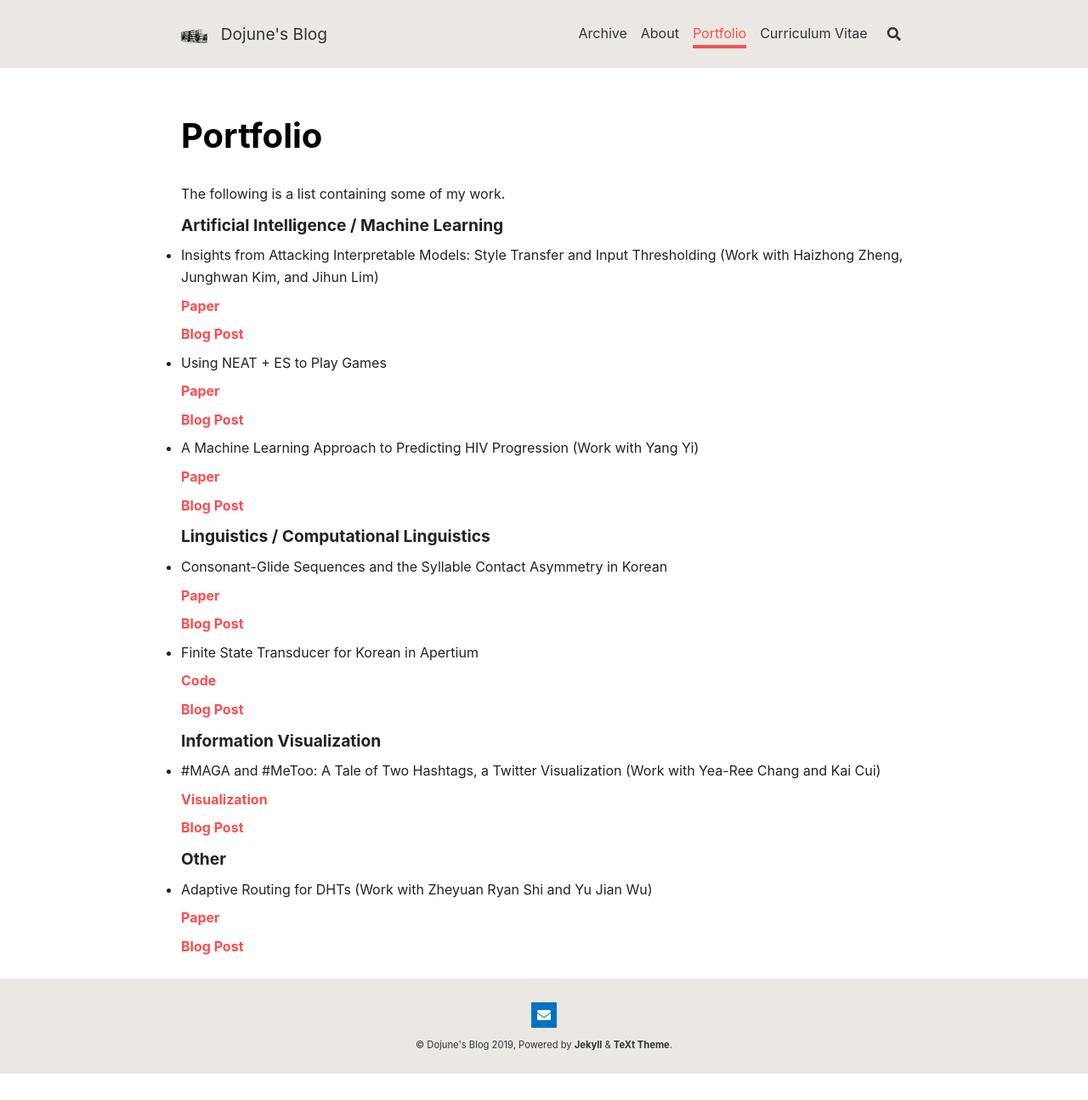
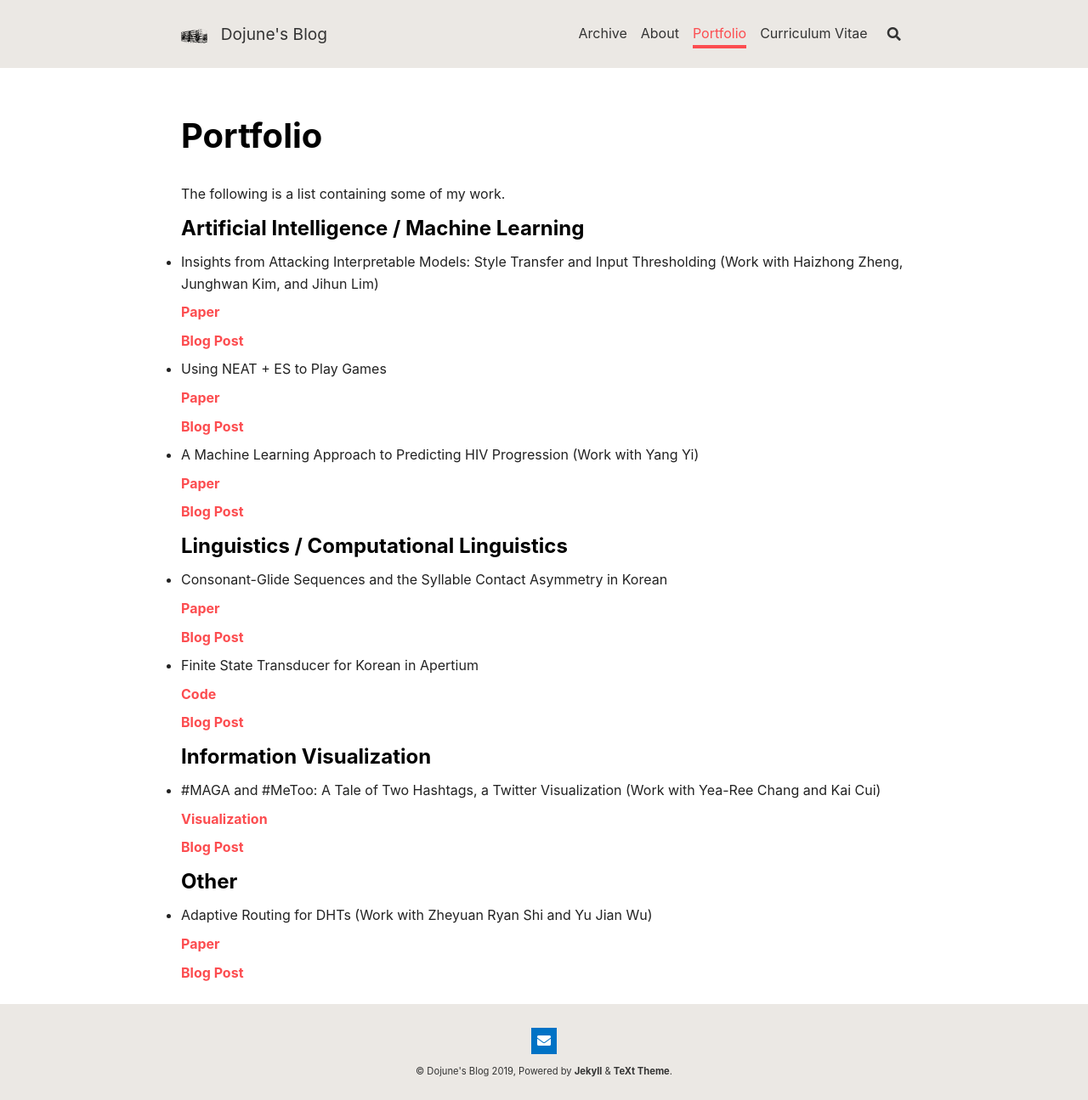
Before and after one commit to mindojune/mindojune.github.io, a Jekyll site: the page built from portfolio.md, in a window 1280 px wide. Shown: the whole page at 85% size. Built offline with Jekyll 4.4.1, drawn with Linux system fonts in a browser that asks for light colours; nearby versions of some CDN libraries; our own code applies the rules of GitHub Pages for plain Markdown files; before the commit the page ends 1264 px from its top, so only the background shows below that.

```diff
--- a/portfolio.md
+++ b/portfolio.md
@@ -10,7 +10,7 @@ The following is a list containing some of my work.
 * Make the code accessible.
 -->
 
-#### Artificial Intelligence / Machine Learning
+### Artificial Intelligence / Machine Learning
 - Insights from Attacking Interpretable Models: Style Transfer and Input Thresholding (Work with Haizhong Zheng, Junghwan Kim, and Jihun Lim)
 
 [Paper](https://github.com/mindojune/mindojune.github.io/blob/master/_data/eecs598_012_project.pdf)
@@ -30,7 +30,7 @@ The following is a list containing some of my work.
 [Blog Post](https://mindojune.github.io/2019/08/05/03ML_HIV.html)
 
 
-#### Linguistics / Computational Linguistics
+### Linguistics / Computational Linguistics
 - Consonant-Glide Sequences and the Syllable Contact Asymmetry in Korean
 
 [Paper](https://github.com/mindojune/mindojune.github.io/blob/master/_data/ling85.pdf)
@@ -44,7 +44,7 @@ The following is a list containing some of my work.
 [Blog Post](https://mindojune.github.io/2019/08/05/05FST.html)
 
 
-#### Information Visualization
+### Information Visualization
 - #MAGA and #MeToo: A Tale of Two Hashtags, a Twitter Visualization (Work with Yea-Ree Chang and Kai Cui)
 
 [Visualization](https://cyearee.github.io/twitter_visualization/index.html)
@@ -52,7 +52,7 @@ The following is a list containing some of my work.
 [Blog Post](https://mindojune.github.io/2019/08/05/06VIZ.html)
 
 
-#### Other
+### Other
 - Adaptive Routing for DHTs (Work with Zheyuan Ryan Shi and Yu Jian Wu)
 
 [Paper](https://github.com/mindojune/mindojune.github.io/blob/master/_data/cs87_project.pdf)
```
